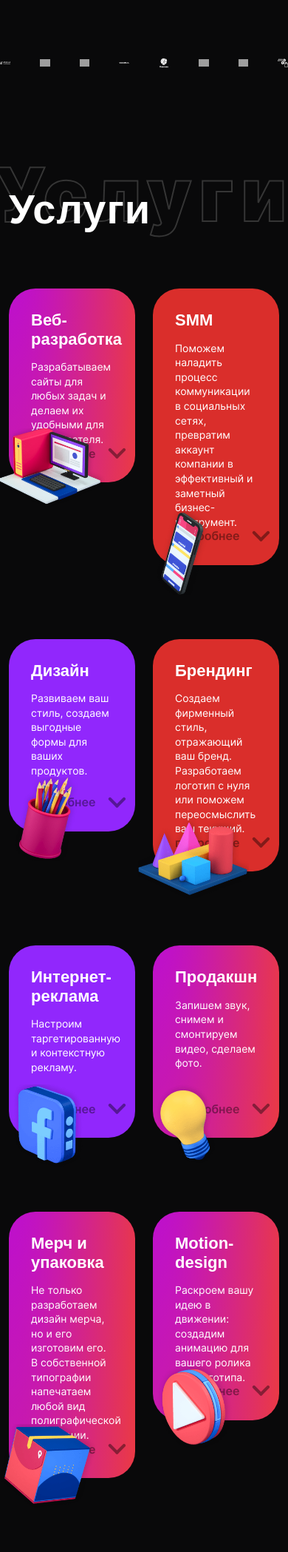
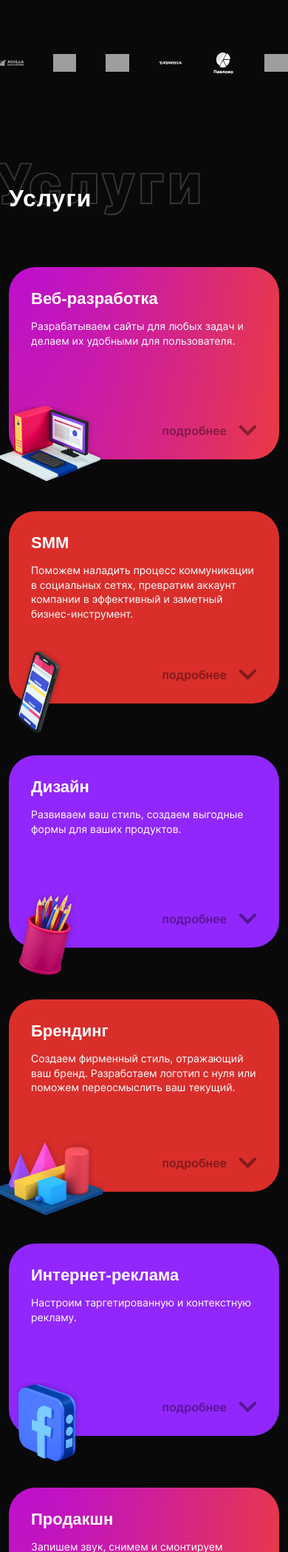
Before and after one commit to acr0matic/threaddigital, a PHP site: page / in a window 390 px wide; the page is wider, and only the part inside the window is pictured. Shown: the part 892-2990 px from the top of that part at 74% size. Run offline with PHP 8.4, Linux system fonts and the light colour scheme; style sheets or scripts are compiled from the project's sources; some web fonts are replaced; grey boxes are pictures that could not be loaded.

Commit message:
feat: адаптив ( < 768px )

```diff
--- a/src/index.php
+++ b/src/index.php
@@ -149,7 +149,7 @@
 
       <div class="service">
         <div class="row">
-          <div class="col-6 col-lg-4" data-aos="fade-up">
+          <div class="col-12 col-md-6 col-lg-4" data-aos="fade-up">
             <div class="service__card service-card">
               <div class="service-card__wrapper service-card__wrapper--gradient">
                 <h3 class="service-card__title">Веб-разработка</h3>
@@ -181,9 +181,9 @@
             </div>
             <!-- /.service__card service-card -->
           </div>
-          <!-- /.col-6 col-lg-4 -->
+          <!-- /.col-12 col-md-6 col-lg-4 -->
 
-          <div class="col-6 col-lg-4" data-aos="fade-up">
+          <div class="col-12 col-md-6 col-lg-4" data-aos="fade-up">
             <div class="service__card service-card">
               <div class="service-card__wrapper service-card__wrapper--red">
                 <h3 class="service-card__title">SMM</h3>
@@ -214,9 +214,9 @@
             </div>
             <!-- /.service__card service-card -->
           </div>
-          <!-- /.col-6 col-lg-4 -->
+          <!-- /.col-12 col-md-6 col-lg-4 -->
 
-          <div class="col-6 col-lg-4" data-aos="fade-up">
+          <div class="col-12 col-md-6 col-lg-4" data-aos="fade-up">
             <div class="service__card service-card">
               <div class="service-card__wrapper service-card__wrapper--purple">
                 <h3 class="service-card__title">Дизайн</h3>
@@ -248,9 +248,9 @@
             </div>
             <!-- /.service__card service-card -->
           </div>
-          <!-- /.col-6 col-lg-4 -->
+          <!-- /.col-12 col-md-6 col-lg-4 -->
 
-          <div class="col-6 col-lg-4" data-aos="fade-up">
+          <div class="col-12 col-md-6 col-lg-4" data-aos="fade-up">
             <div class="service__card service-card">
               <div class="service-card__wrapper service-card__wrapper--red">
                 <h3 class="service-card__title">Брендинг</h3>
@@ -282,9 +282,9 @@
             </div>
             <!-- /.service__card service-card -->
           </div>
-          <!-- /.col-6 col-lg-4 -->
+          <!-- /.col-12 col-md-6 col-lg-4 -->
 
-          <div class="col-6 col-lg-4" data-aos="fade-up">
+          <div class="col-12 col-md-6 col-lg-4" data-aos="fade-up">
             <div class="service__card service-card">
               <div class="service-card__wrapper service-card__wrapper--purple">
                 <h3 class="service-card__title">Интернет-реклама</h3>
@@ -316,9 +316,9 @@
             </div>
             <!-- /.service__card service-card -->
           </div>
-          <!-- /.col-6 col-lg-4 -->
+          <!-- /.col-12 col-md-6 col-lg-4 -->
 
-          <div class="col-6 col-lg-4" data-aos="fade-up">
+          <div class="col-12 col-md-6 col-lg-4" data-aos="fade-up">
             <div class="service__card service-card">
               <div class="service-card__wrapper service-card__wrapper--gradient">
                 <h3 class="service-card__title">Продакшн</h3>
@@ -350,9 +350,9 @@
             </div>
             <!-- /.service__card service-card -->
           </div>
-          <!-- /.col-6 col-lg-4 -->
+          <!-- /.col-12 col-md-6 col-lg-4 -->
 
-          <div class="col-6 col-lg-4" data-aos="fade-up">
+          <div class="col-12 col-md-6 col-lg-4" data-aos="fade-up">
             <div class="service__card service-card">
               <div class="service-card__wrapper service-card__wrapper--gradient">
                 <h3 class="service-card__title">Мерч и упаковка</h3>
@@ -384,9 +384,9 @@
             </div>
             <!-- /.service__card service-card -->
           </div>
-          <!-- /.col-6 col-lg-4 -->
+          <!-- /.col-12 col-md-6 col-lg-4 -->
 
-          <div class="col-6 col-lg-4" data-aos="fade-up">
+          <div class="col-12 col-md-6 col-lg-4" data-aos="fade-up">
             <div class="service__card service-card">
               <div class="service-card__wrapper service-card__wrapper--gradient">
                 <h3 class="service-card__title">Motion-design</h3>
@@ -418,9 +418,9 @@
             </div>
             <!-- /.service__card service-card -->
           </div>
-          <!-- /.col-6 col-lg-4 -->
+          <!-- /.col-12 col-md-6 col-lg-4 -->
 
-          <div class="col-6 col-lg-4" data-aos="fade-up">
+          <div class="col-12 col-md-6 col-lg-4" data-aos="fade-up">
             <div class="service__card service-card">
               <div class="service-card__wrapper service-card__wrapper--gradient">
                 <h3 class="service-card__title">Консалтинг</h3>
@@ -452,7 +452,7 @@
             </div>
             <!-- /.service__card service-card -->
           </div>
-          <!-- /.col-6 col-lg-4 -->
+          <!-- /.col-12 col-md-6 col-lg-4 -->
         </div>
         <!-- /.row -->
       </div>
@@ -874,7 +874,7 @@
 
         <div class="team__join team-join">
           <div class="team-join__wrapper">
-            <h2 class="team-join__title me-5">Хочешь стать частью команды?</h2>
+            <h2 class="team-join__title me-0 me-md-5">Хочешь стать частью команды?</h2>
 
             <div class="team-join__action team-join__copy">
               <svg class="team-join__icon me-3" width="63" height="55" viewBox="0 0 63 55" fill="none" xmlns="http://www.w3.org/2000/svg">
@@ -905,7 +905,7 @@
     <div class="container">
       <div class="section__heading section__heading--center">
         <h2 class="section__title mb-4">
-          Получите <span class="section__title section__title--important">бесплатный аудит</span>
+          Получите <br> <span class="section__title section__title--important">бесплатный аудит</span>
           <br>
           вашей бизнес-задачи
         </h2>
@@ -914,42 +914,42 @@
 
       <div class="callback">
         <form action="" class="form form-callback">
-          <div class="row mb-5">
-            <div class="col-4">
+          <div class="row mb-0 mb-md-5">
+            <div class="col-12 col-md-4 mb-4 mb-md-0">
               <label class="input">
                 <span class="input__label input__label--required">Ваше имя</span>
                 <input data-required class="input__field" type="text" name="" placeholder="Андрей Евгеньевич">
               </label>
             </div>
-            <!-- /.col-4 -->
+            <!-- /.col-12 col-md-4 mb-4 mb-md-0 -->
 
-            <div class="col-4">
+            <div class="col-12 col-md-4 mb-4 mb-md-0">
               <label class="input">
                 <span class="input__label input__label--required">Телефон</span>
                 <input data-required class="input__field" type="tel" name="" placeholder="8-(900)-222-22-22">
               </label>
             </div>
-            <!-- /.col-4 -->
+            <!-- /.col-12 col-md-4 mb-4 mb-md-0 -->
 
-            <div class="col-4">
+            <div class="col-12 col-md-4 mb-4 mb-md-0">
               <label class="input">
                 <span class="input__label input__label--required">Ваш E-mail</span>
                 <input data-required class="input__field" type="email" name="" placeholder="bikov-ag@mail.ru">
               </label>
             </div>
-            <!-- /.col-4 -->
+            <!-- /.col-12 col-md-4 mb-4 mb-md-0 -->
           </div>
           <!-- /.row -->
 
           <div class="row">
-            <div class="col-6">
+            <div class="col-12 col-md-6">
               <label class="input">
                 <span class="input__label">Ваш вопрос</span>
                 <textarea class="input__field input__field--area" type="text" name="" placeholder="Хочу красивый лендос"></textarea>
               </label>
             </div>
 
-            <div class="col-6">
+            <div class="col-12 col-md-6">
               <div class="form__action">
                 <label class="checkbox mb-4">
                   <input type="checkbox">
--- a/src/partials/footer.php
+++ b/src/partials/footer.php
@@ -26,19 +26,19 @@
 
            <div class="footer__info">
              <span class="footer__copyright">© 2021 Нить </span>
-             <div class="footer__contact footer__copy">
+             <div class="footer__contact footer__copy mb-4 mb-md-0">
                <a href="tel:+78005553535" class="footer__link">8 (800) 555-35-35</a>
                <div class="footer__tooltip tooltip tooltip--top">Скопировано!</div>
              </div>
              <!-- /.footer__contact -->
 
-             <div class="footer__contact footer__copy">
+             <div class="footer__contact footer__copy mb-4 mb-md-0">
                <a href="mailto:info@threaddigital.ru" class="footer__link">info@threaddigital.ru</a>
                <div class="footer__tooltip tooltip tooltip--top">Скопировано!</div>
              </div>
              <!-- /.footer__contact -->
 
-             <div class="footer__social">
+             <div class="footer__social mb-5 mb-md-0">
                <a class="footer__link social-link" href="">
                  <svg class="social-link__icon social-link__icon--vk" width="45" height="46" viewBox="0 0 45 46" fill="none" xmlns="http://www.w3.org/2000/svg">
                    <path d="M30.2697 18.762C30.3841 18.3725 30.2697 18.0869 29.7287 18.0869H27.9363C27.4803 18.0869 27.2719 18.334 27.1575 18.6054C27.1575 18.6054 26.2462 20.8827 24.9549 22.3594C24.538 22.789 24.3476 22.9247 24.1204 22.9247C24.0068 22.9247 23.8417 22.789 23.8417 22.3996V18.762C23.8417 18.2946 23.7101 18.0869 23.3301 18.0869H20.5137C20.2293 18.0869 20.0576 18.303 20.0576 18.5091C20.0576 18.9513 20.7033 19.0535 20.7695 20.2998V23.0035C20.7695 23.5956 20.6657 23.7037 20.4369 23.7037C19.8296 23.7037 18.3519 21.4179 17.475 18.8014C17.3042 18.293 17.1317 18.0878 16.674 18.0878H14.8825C14.3701 18.0878 14.2679 18.3348 14.2679 18.6062C14.2679 19.0937 14.8752 21.5059 17.0966 24.6962C18.5775 26.8747 20.6624 28.0557 22.5618 28.0557C23.7003 28.0557 23.8409 27.7935 23.8409 27.3413V25.6946C23.8409 25.1703 23.9496 25.0647 24.31 25.0647C24.5748 25.0647 25.0309 25.2021 26.0942 26.2516C27.3087 27.4962 27.5097 28.0549 28.1922 28.0549H29.9837C30.4953 28.0549 30.7511 27.7927 30.604 27.2751C30.443 26.76 29.8627 26.0103 29.0928 25.1234C28.6744 24.6175 28.0491 24.073 27.8587 23.8008C27.5931 23.4499 27.6699 23.2949 27.8587 22.9834C27.8595 22.9842 30.0425 19.8333 30.2697 18.762Z" fill="white" />
--- a/src/scripts/sliders.js
+++ b/src/scripts/sliders.js
@@ -2,7 +2,7 @@ const projectSlider = new Swiper('.project-slider', {
   // Optional parameters
   loop: true,
   spaceBetween: 40,
-  slidesPerView: 8,
+  slidesPerView: 6,
 
   autoplay: {
     delay: 1000,
@@ -10,6 +10,10 @@ const projectSlider = new Swiper('.project-slider', {
   },
 
   breakpoints: {
+    996: {
+      slidesPerView: 8,
+    },
+
     1740: {
       slidesPerView: 10,
     }
--- a/src/scss/components/section/_section.scss
+++ b/src/scss/components/section/_section.scss
@@ -36,6 +36,11 @@
       letter-spacing: 1px;
     }
 
+    @include breakpoint($breakpoint-tablet) {
+      font-size: $font-size-6;
+      line-height: 35px;
+    }
+
     &--important {
       color: $text-red;
     }
@@ -64,6 +69,11 @@
 
       -webkit-text-stroke: 2px #353535;
     }
+
+    @include breakpoint($breakpoint-tablet) {
+      font-size: $font-size-2;
+      letter-spacing: 5px;
+    }
   }
 
   &__description {
--- a/src/scss/layout/common/_footer.scss
+++ b/src/scss/layout/common/_footer.scss
@@ -24,11 +24,37 @@ footer {
     width: 160px;
 
     margin-bottom: 45px;
+
+    @include breakpoint($breakpoint-tablet) {
+      width: 110px;
+      margin-bottom: 60px;
+    }
   }
 
   &__nav {
     .nav__item:not(:last-child) {
       margin-right: 65px;
+    }
+
+    @include breakpoint($breakpoint-tablet) {
+      .nav__list {
+        flex-wrap: wrap;
+        width: 100%;
+      }
+
+      .nav__item {
+        width: 35%;
+        margin-bottom: 40px;
+
+        &:not(:last-child) {
+          margin-right: 0;
+        }
+      }
+
+      .nav__link {
+        justify-content: flex-start;
+        font-size: $font-size-11;
+      }
     }
   }
 
@@ -40,6 +66,10 @@ footer {
 
     margin-top: 55px;
     padding-top: 30px;
+
+    @include breakpoint($breakpoint-tablet) {
+      flex-direction: column-reverse;
+    }
   }
 
   &__copyright {
--- a/src/scss/layout/common/_hero.scss
+++ b/src/scss/layout/common/_hero.scss
@@ -110,10 +110,16 @@
 
   &__image {
     position: absolute;
+    z-index: -1;
     right: 0;
     bottom: 0;
 
     width: 66%;
     max-width: 1200px;
+
+    @include breakpoint($breakpoint-tablet) {
+      right: -90px;
+      width: 580px;
+    }
   }
 }
--- a/src/scss/layout/pages/case/kit/_kit-color.scss
+++ b/src/scss/layout/pages/case/kit/_kit-color.scss
@@ -28,6 +28,10 @@
       margin-bottom: 15px;
     }
 
+    @include breakpoint($breakpoint-tablet) {
+      height: 120px;
+    }
+
     &:not(:nth-child(5n)) {
       margin-right: 40px;
 
--- a/src/scss/layout/pages/case/kit/_kit.scss
+++ b/src/scss/layout/pages/case/kit/_kit.scss
@@ -26,6 +26,10 @@
     @include breakpoint($breakpoint-laptop) {
       font-size: $font-size-4;
     }
+
+    @include breakpoint($breakpoint-tablet) {
+      font-size: $font-size-5 + 4;
+    }
   }
 
   &__title {
--- a/src/scss/layout/pages/main/_callback.scss
+++ b/src/scss/layout/pages/main/_callback.scss
@@ -1,10 +1,27 @@
 #callback {
   margin-top: 75px;
+
+  .section__title {
+    br {
+      display: none;
+    }
+  }
 
   @include breakpoint($breakpoint-tablet-large) {
     .section__title {
       font-size: $font-size-5;
       line-height: 50px;
+    }
+  }
+
+  @include breakpoint($breakpoint-tablet) {
+    .section__title {
+      font-size: $font-size-6;
+      line-height: 35px;
+
+      br {
+        display: unset;
+      }
     }
   }
 }
--- a/src/scss/layout/pages/main/feedback/_feedback-phone.scss
+++ b/src/scss/layout/pages/main/feedback/_feedback-phone.scss
@@ -16,6 +16,10 @@
     height: 384px;
   }
 
+  @include breakpoint($breakpoint-tablet) {
+    height: 285px;
+  }
+
   &__container {
     width: 96%;
     height: 93%;
@@ -25,6 +29,14 @@
     overflow: hidden;
 
     border-radius: 40px;
+
+    @include breakpoint($breakpoint-tablet) {
+      border-radius: 30px;
+    }
+
+    @include breakpoint($breakpoint-tablet) {
+      margin-top: 5px;
+    }
   }
 
   &__background,
@@ -39,6 +51,10 @@
 
   &__background {
     top: -200px;
+
+    @include breakpoint($breakpoint-tablet) {
+      left: 60%;
+    }
   }
 
   &__foreground {
@@ -49,5 +65,9 @@
   &__hands {
     z-index: -2;
     bottom: -310px;
+
+    @include breakpoint($breakpoint-tablet) {
+      display: none;
+    }
   }
 }
--- a/src/scss/layout/pages/main/feedback/_feedback.scss
+++ b/src/scss/layout/pages/main/feedback/_feedback.scss
@@ -31,14 +31,26 @@
   &__next {
     top: unset;
     bottom: 120px;
+
+    @include breakpoint($breakpoint-tablet) {
+      bottom: -100px;
+    }
   }
 
   &__prev {
     left: -70px;
+
+    @include breakpoint($breakpoint-tablet) {
+      left: 10px;
+    }
   }
 
   &__next {
     right: -70px;
+
+    @include breakpoint($breakpoint-tablet) {
+      right: 10px;
+    }
   }
 
   &__item {
--- a/src/scss/layout/pages/main/portfolio/_portfolio-grid.scss
+++ b/src/scss/layout/pages/main/portfolio/_portfolio-grid.scss
@@ -6,6 +6,12 @@
 
   @include breakpoint($breakpoint-computer) {
     gap: 15px 15px;
+  }
+
+  @include breakpoint($breakpoint-tablet) {
+    display: flex;
+    flex-direction: column;
+    justify-content: center;
   }
 
   &__item {
@@ -35,6 +41,10 @@
       visibility: hidden;
 
       transition: all 0.15s ease;
+
+      @include breakpoint($breakpoint-tablet) {
+        display: none;
+      }
     }
 
     &:hover {
@@ -122,6 +132,10 @@
 
       font-size: $font-size-13;
     }
+
+    @include breakpoint($breakpoint-tablet) {
+      display: none;
+    }
   }
 }
 
--- a/src/scss/layout/pages/main/service/_service-card.scss
+++ b/src/scss/layout/pages/main/service/_service-card.scss
@@ -3,6 +3,10 @@
   z-index: 1;
 
   margin-bottom: 100px;
+
+  @include breakpoint($breakpoint-tablet) {
+    margin-bottom: 70px;
+  }
 
   &__icon {
     position: absolute;
@@ -172,7 +176,7 @@
         height: 200%;
       }
 
-      @include breakpoint($breakpoint-laptop) {
+      @include breakpoint($breakpoint-tablet-large) {
         height: 190%;
       }
 
@@ -187,8 +191,12 @@
           margin-top: 115%;
         }
 
-        @include breakpoint($breakpoint-laptop) {
+        @include breakpoint($breakpoint-tablet-large) {
           margin-top: 100%;
+        }
+
+        @include breakpoint($breakpoint-tablet) {
+          margin-top: 65%;
         }
       }
     }
--- a/src/scss/layout/pages/main/team/_team-join.scss
+++ b/src/scss/layout/pages/main/team/_team-join.scss
@@ -1,7 +1,7 @@
 .team-join {
   max-width: 1250px;
 
-  border: 1px solid #b6b6b6;
+  border: 1px solid #222222;
   border-radius: 24px;
 
   margin-left: auto;
@@ -15,8 +15,16 @@
     padding: 95px 30px;
   }
 
+  @include breakpoint($breakpoint-tablet) {
+    padding: 30px 30px 50px 30px;
+  }
+
   &__wrapper {
     @include flex($justify: center);
+
+    @include breakpoint($breakpoint-tablet) {
+      flex-direction: column;
+    }
   }
 
   &__title {
@@ -26,11 +34,22 @@
     @include breakpoint($breakpoint-tablet-large) {
       font-size: $font-size-6;
     }
+
+    @include breakpoint($breakpoint-tablet) {
+      margin-bottom: 30px;
+
+      font-size: $font-size-11;
+      text-align: center;
+    }
   }
 
   &__subtitle {
     font-size: $font-size-8;
     font-weight: $weight-black;
+
+    @include breakpoint($breakpoint-tablet) {
+      font-size: $font-size-11;
+    }
   }
 
   &__action {
@@ -47,8 +66,18 @@
     cursor: pointer;
     transition: background-color 0.15s ease;
 
+    @include breakpoint($breakpoint-tablet) {
+      padding: 10px 24px;
+    }
+
     &:hover {
       background-color: #9127fc;
+    }
+  }
+
+  &__link {
+    @include breakpoint($breakpoint-tablet) {
+      font-size: $font-size-12;
     }
   }
 
```
Also changed, not shown: src/case.php (+24 -24 lines).
